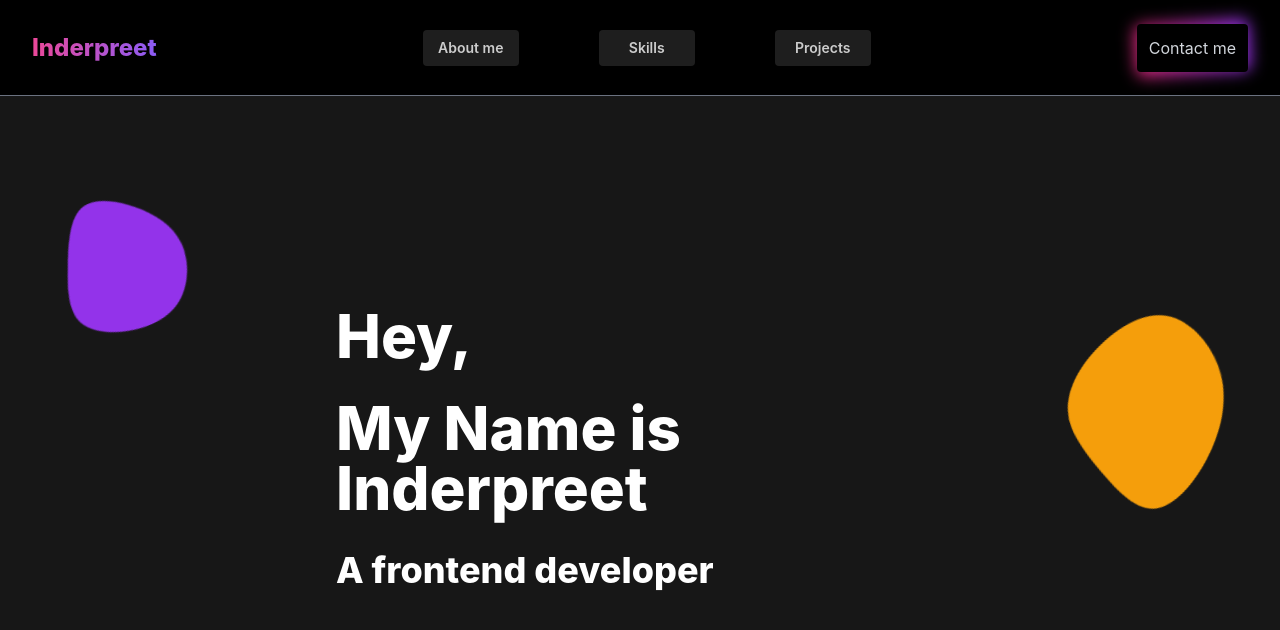
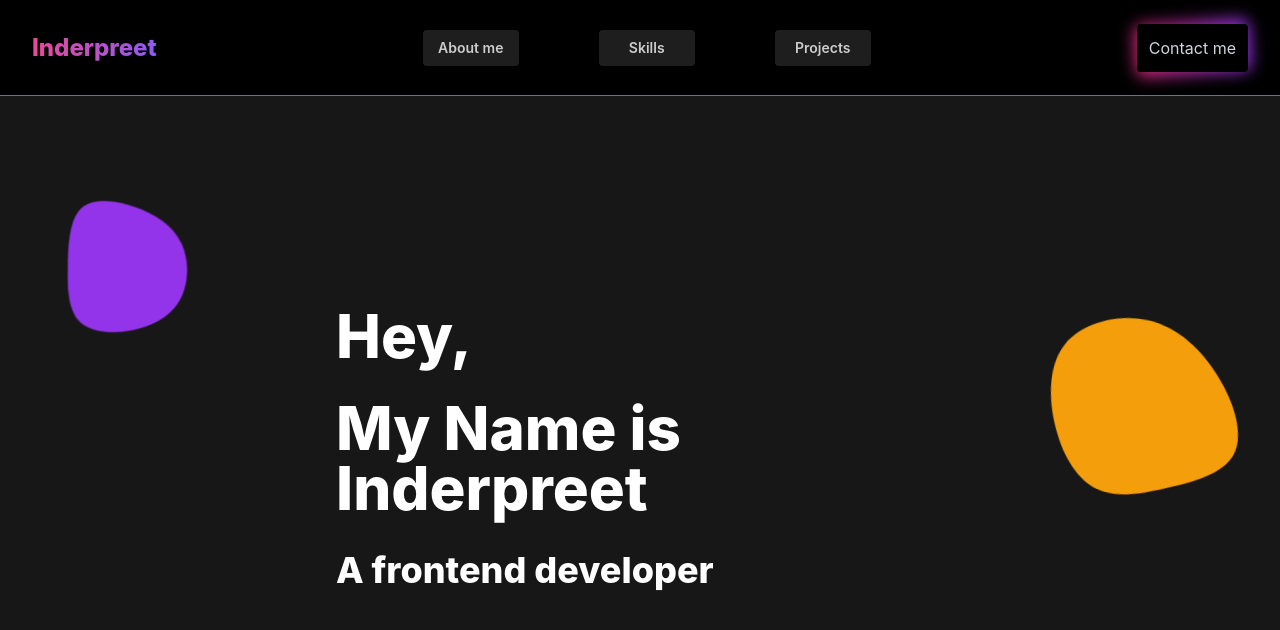
Before and after one commit to Inderpreet-React/portfolio, a React (Create React App) app: page / in a window 1280 px wide. Shown: the top 630 px of the page. Built offline with nearby package versions, Linux system fonts and the light colour scheme.

Commit message:
updated yellow blob

```diff
--- a/package.json
+++ b/package.json
@@ -6,6 +6,7 @@
     "@testing-library/jest-dom": "^5.16.5",
     "@testing-library/react": "^13.4.0",
     "@testing-library/user-event": "^13.5.0",
+    "framer-motion": "^7.6.9",
     "react": "^18.2.0",
     "react-dom": "^18.2.0",
     "react-scripts": "5.0.1",
--- a/src/components/YellowBlob.js
+++ b/src/components/YellowBlob.js
@@ -1,11 +1,26 @@
 import React from "react";
+import { motion } from "framer-motion";
 
 export default function YellowBlob() {
 	return (
-		<div className="tk-blob absolute top-56 right-10 h-48 w-48 fill-amber-500">
+		<motion.div
+			drag
+			whileDrag={{ scale: 1.2 }}
+			dragConstraints={{
+				top: -100,
+				left: -300,
+				right: 50,
+				bottom: 200,
+			}}
+			animate={{
+				rotate: 360,
+			}}
+			transition={{ type: "tween", duration: 5, repeat: Infinity }}
+			className="absolute bottom-24 right-20 h-48 w-48 fill-amber-500 md:top-56 md:right-10"
+		>
 			<svg xmlns="http://www.w3.org/2000/svg" viewBox="0 0 428.4 394.6">
 				<path d="M369.4 109.2c43.2 55.3 71.5 121.4 53.4 167.3-18.2 45.8-82.8 71.4-140.5 91.7-57.8 20.4-108.7 35.4-152.9 20.3C85.1 373.4 47.6 328.3 23.2 267c-24.5-61.2-35.8-138.6-2.5-191.7C54.1 22.2 132-6.6 200 1.3c68 7.9 126.1 52.5 169.4 107.9z"></path>
 			</svg>
-		</div>
+		</motion.div>
 	);
 }
```
Also changed, not shown: 1 other file (tests, documents, lock files or other folders).
